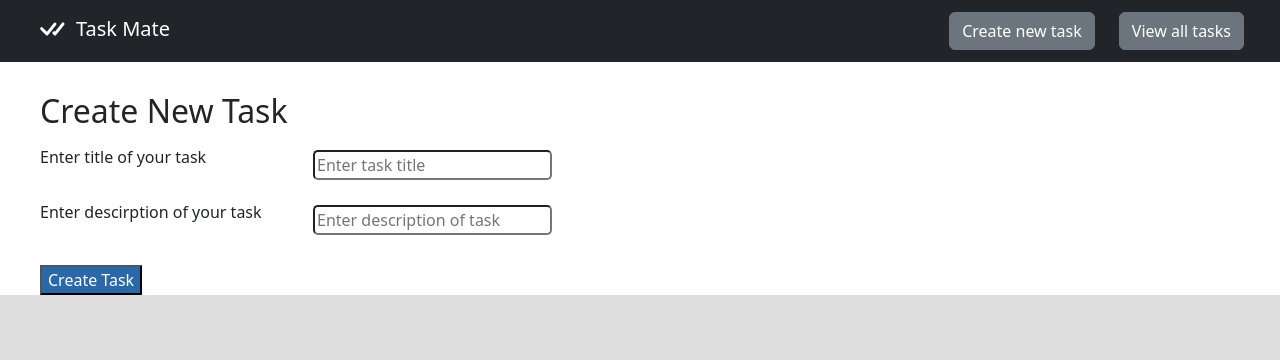
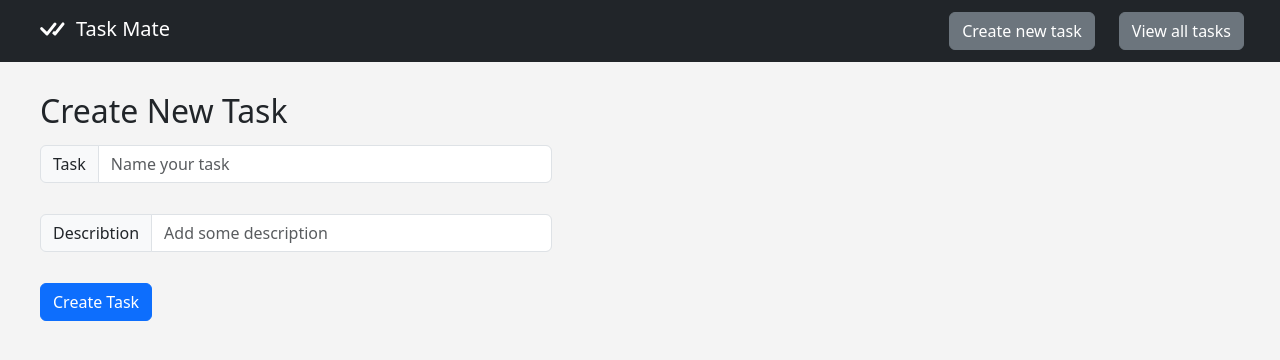
Before and after one commit to rstoyanovv/intro-to-react, a React (Create React App) app in the folder todo-frontend/: page /api/create-task in a window 1280 px wide. Shown: the top 360 px of the page. Built offline with nearby package versions, Linux system fonts and the light colour scheme.

Commit message:
Fix the body color and update create-task page

```diff
--- a/todo-frontend/package.json
+++ b/todo-frontend/package.json
@@ -7,6 +7,7 @@
     "@testing-library/react": "^13.4.0",
     "@testing-library/user-event": "^13.5.0",
     "axios": "^1.5.0",
+    "bootstrap": "^5.3.2",
     "react": "^18.2.0",
     "react-dom": "^18.2.0",
     "react-router-dom": "^6.16.0",
--- a/todo-frontend/src/App.css
+++ b/todo-frontend/src/App.css
@@ -3,6 +3,12 @@
   height: 100vh;
 }
 
-.html {
-  background-color: rgb(222, 222, 222);
+html, body {
+  height: 100vh;
+  margin: 0;
+  padding: 0;
 }
+
+body {
+  background-color:rgb(244, 244, 244) !important;
+}
--- a/todo-frontend/src/components/CreateNewTask.js
+++ b/todo-frontend/src/components/CreateNewTask.js
@@ -13,7 +13,7 @@ export default function CreateNewTask() {
     setIsSubmitting(true);
 
     axios
-      .post('/api/create-task', { title: newTitle, task: newTask})
+      .post('/api/create-task', { title: newTitle, task: newTask })
       .then(() => {
         setIsSubmitted(true);
         setIsSubmitting(false);
@@ -33,34 +33,35 @@ export default function CreateNewTask() {
   return (
     <div className="create-new-task" style={style}>
       <h2>Create New Task</h2>
-      {isSubmitted ? (
-        <p>Task created successfully!</p>
-      ) : (
+      {isSubmitted ? (<p>Task created successfully!</p>) : (
         <form style={{ width: '40vw' }} onSubmit={handleSubmit}>
           <div className='form-row'>
-            <p className='paragraph' style={{ marginRight: '12px' }}>Enter title of your task</p>
-            <input
-              type="text"
-              placeholder="Enter task title"
-              value={newTitle}
-              onChange={(e) => setNewTitle(e.target.value)}
-              className='input-text'
-              required
-            />
+            <div class="input-group mb-3">
+              <span class="input-group-text" id="basic-addon1">Task</span>
+              <input type="text" class="form-control"
+                placeholder="Name your task"
+                aria-label="Task"
+                aria-describedby="basic-addon1"
+                value={newTitle}
+                onChange={(e) => setNewTitle(e.target.value)}
+                required
+              ></input>
+            </div>
           </div>
           <div className='form-row'>
-            <p className='paragraph' style={{ marginRight: '12px' }}>Enter descirption of your task</p>
-            <input
-              type="text"
-              placeholder="Enter description of task"
-              value={newTask}
-              onChange={(e) => setNewTask(e.target.value)}
-              className='input-text'
-              required
-            />
+            <div class="input-group mb-3">
+              <span class="input-group-text" id="basic-addon1">Describtion</span>
+              <input type="text" class="form-control"
+                placeholder="Add some description"
+                aria-label="Description"
+                aria-describedby="basic-addon1"
+                value={newTask}
+                onChange={(e) => setNewTask(e.target.value)}
+              ></input>
+            </div>
           </div>
           <div className='form-row'>
-            <button id='create-button' type="submit" disabled={isSubmitting}>
+            <button type="submit" class="btn btn-primary" disabled={isSubmitting}>
               {isSubmitting ? 'Creating...' : 'Create Task'}
             </button>
           </div>
--- a/todo-frontend/src/components/SingleCollapseSection.js
+++ b/todo-frontend/src/components/SingleCollapseSection.js
@@ -28,6 +28,7 @@ export default function SingleCollapseSection({ task }) {
                     </button>
                 </h5>
                 <div className="form-check">
+                    {/* Add Bootstap icons for checking here */}
                     <input
                         className="form-check-input"
                         type="checkbox"
--- a/todo-frontend/src/components/TodoList.js
+++ b/todo-frontend/src/components/TodoList.js
@@ -40,7 +40,7 @@ export default function TodoList() {
                             ))}
                         </div>
                         <div className="d-flex justify-content-between" style={{marginTop: '1.2rem'}}>
-                            <input class="btn btn-primary" type="submit" value="Submit"></input>
+                            <button class="btn btn-primary" type="submit" value="Submit"> Complete tasks</button>
                         </div>
                     </div>
                 </div>
```
Also changed, not shown: 1 other file (tests, documents, lock files or other folders).
